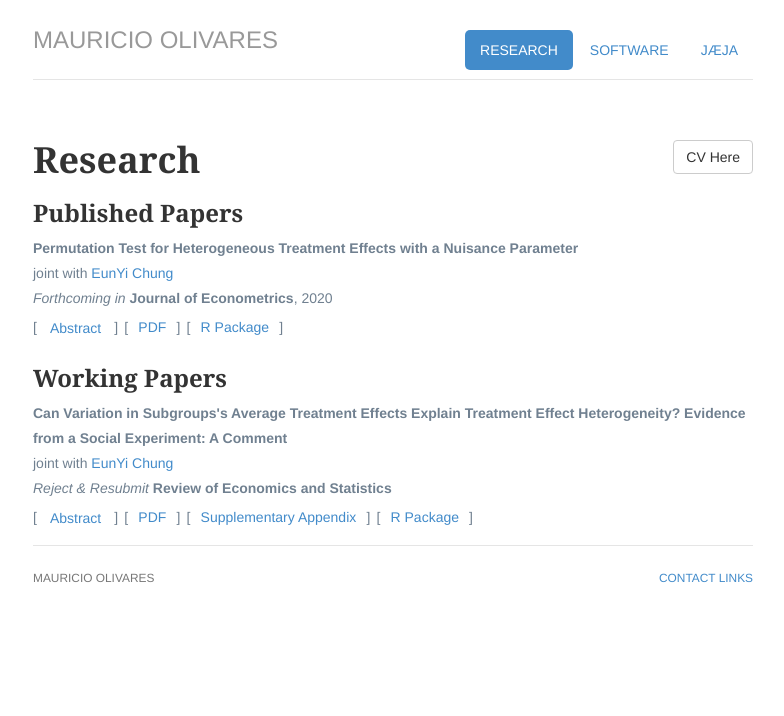
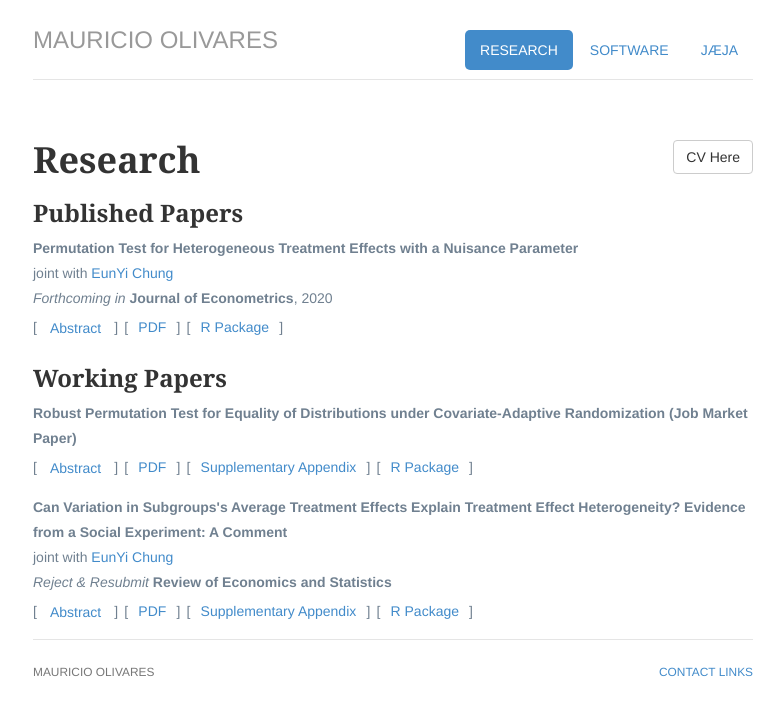
Before and after one commit to mauolivares/mauolivares.github.io, a Jekyll site: the page built from research/index.html, in a window 1280 px wide. Shown: the top 716 px of the page, without its empty margins (247-1031 px from the left). Built offline with Jekyll 4.4.1, drawn with Linux system fonts in a browser that asks for light colours.

Commit message:
add JMP to research page

```diff
--- a/research/index.html
+++ b/research/index.html
@@ -35,6 +35,19 @@ description: Mauricio Olivares' research page.
 
 				<h3>Working Papers</h3>
 
+				<p style="color:#708090;"><strong>Robust Permutation Test for Equality of Distributions under Covariate-Adaptive Randomization (Job Market Paper)</strong>
+				<br>[<a class="btn btn-link" data-toggle="collapse" href="#WP_REStat" role="button" aria-expanded="false" aria-controls="WP_REStat">
+    			Abstract</a>]&#8287&#8287[&#8287&#8287<a href="/files/JMP_MauricioOlivares.pdf" title="Download Paper as PDF"> PDF </a>&#8287&#8287]&#8287&#8287[&#8287&#8287<a href="/files/SubgroupVariation_Supplement.pdf" title="Download Paper as PDF"> Supplementary Appendix </a>&#8287&#8287]&#8287&#8287[&#8287&#8287<a href="https://cran.r-project.org/web/packages/RATest/index.html" title="R Package"> R Package </a>&#8287&#8287]
+    				<div class="collapse" id="WP_REStat">
+  						<div class="card card-body">
+    						Though stratified randomization achieves more balance on baseline covariates than pure randomization, it does affect the way we conduct inference. This paper considers the classical two-sample goodness-of-fit testing problem in randomized controlled trials when the researcher employs a particular type of stratified randomization&#8212;covariate-adaptive randomization. When testing the null hypothesis of equality of distributions between experimental groups in this setup, we first show that stratification leaves a mark on the test statistic's limit distribution, making it difficult, if not impossible, to obtain critical values.  We instead propose an alternative approach to conducting inference based on a permutation test that <i>i)</i> is asymptotically exact in the sense that the limiting rejection probability under the null hypothesis equals the nominal &#945; level, <i>ii)</i> is applicable under relatively weak assumptions commonly satisfied in practice, and <i>iii)</i> works for randomization schemes that are popular among empirically oriented researchers, such as stratified permuted block randomization.
+
+							The proposed test's main idea is that by transforming the original statistic by one minus its bootstrap <i>p</i>-value, it becomes asymptotically uniformly distributed on [0,1]. Thus, the transformed test statistic&#8212;also called <i>prepivoted</i>&#8212;has a fixed limit distribution that is free of unknown parameters, effectively removing the effect of stratification. Consequently, a permutation test based on the prepivoted statistic produces a test whose limiting rejection probability equals the nominal level. We present further numerical evidence of the proposed test's advantages in a Monte Carlo exercise, showing our permutation test outperforms the existing alternatives. We illustrate our method's empirical relevance by revisiting a field experiment by <a href="https://doi.org/10.1111/j.1540-5907.2011.00515.x" title="Butler2011">Butler and Broockman (2011)</a> on the effect of race on state legislators' responsiveness to help their constituents register to vote during elections in the United States. Lastly, we provide the companion <a href="https://cran.r-project.org/web/packages/RATest/index.html" title="R Package">R Package</a> package to facilitate and encourage applying our test in empirical research.
+  						</div>
+					</div>
+				</p>
+
+
 				<p style="color:#708090;"><strong>Can Variation in Subgroups's Average Treatment Effects Explain Treatment Effect Heterogeneity? Evidence from a Social Experiment: A Comment</strong>
 				<br>joint with <a href="https://sites.google.com/a/illinois.edu/eunyichung/">EunYi Chung</a>
 				<br><i>Reject &amp; Resubmit </i><b> Review of Economics and Statistics</b>
```
